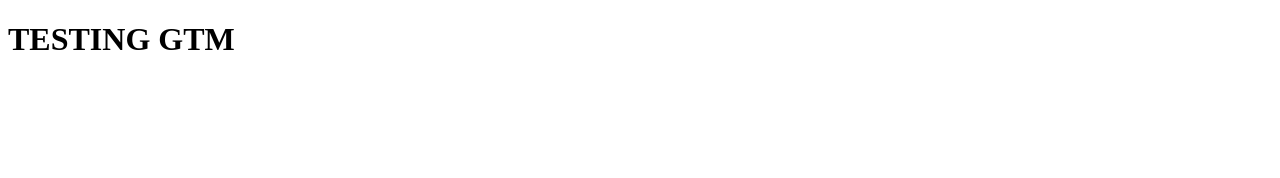
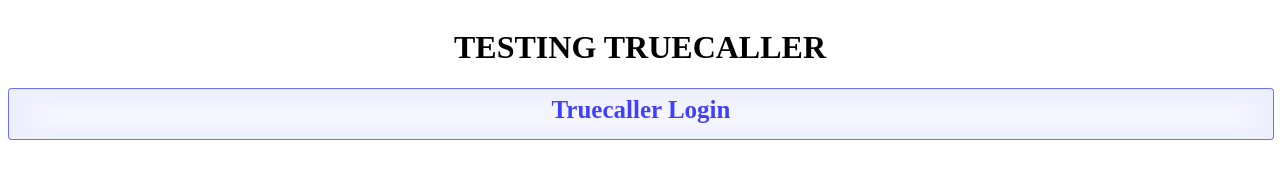
Before and after one commit to akshaymhk/akshaymhk.github.io, a plain HTML site: page index.html in a window 1280 px wide. Drawn offline with Linux system fonts and the light colour scheme.

Commit message:
truecaller test
Signed-off-by: akshaymhk <akshay.mishra@brightlifecare.com>

```diff
--- a/index.html
+++ b/index.html
@@ -2,7 +2,7 @@
 <html>
 
 <head>
-    <!-- Global site tag (gtag.js) - Google Analytics -->
+    <!-- Global site tag (gtag.js) - Google Analytics
     <script async src="https://www.googletagmanager.com/gtag/js?id=UA-126734995-1"></script>
     <script>
         window.dataLayer = window.dataLayer || [];
@@ -10,7 +10,7 @@
         gtag('js', new Date());
 
         gtag('config', 'UA-126734995-1');
-    </script>
+    </script> -->
 
     <meta charset="utf-8" />
     <meta http-equiv="X-UA-Compatible" content="IE=edge">
@@ -18,31 +18,32 @@
     <meta name="viewport" content="width=device-width, initial-scale=1">
 
     <!-- =============== -->
-    <script>
+    <!-- <script>
         dataLayer = [{
             'userName': 'akshay',
             'userType': 'new-user',
             'userID': '123456'
         }];
-    </script>
+    </script> -->
     <!-- =============== -->
 
     <!-- Google Tag Manager -->
-    <script>(function (w, d, s, l, i) {
+    <!-- <script>(function (w, d, s, l, i) {
             w[l] = w[l] || []; w[l].push({
                 'gtm.start':
                     new Date().getTime(), event: 'gtm.js'
             }); var f = d.getElementsByTagName(s)[0],
                 j = d.createElement(s), dl = l != 'dataLayer' ? '&l=' + l : ''; j.async = true; j.src =
                     'https://www.googletagmanager.com/gtm.js?id=' + i + dl; f.parentNode.insertBefore(j, f);
-        })(window, document, 'script', 'dataLayer', 'GTM-W9QXNGF');</script>
+        })(window, document, 'script', 'dataLayer', 'GTM-W9QXNGF');</script> -->
     <!-- End Google Tag Manager -->
     <link rel="stylesheet" type="text/css" media="screen" href="main.css" />
     <script src="main.js"></script>
 </head>
 
 <body>
-    <h1 onclick="console.log('i am clicked');">TESTING GTM</h1>
+    <h1 class="page-heading">TESTING TRUECALLER</h1>
+    <div class="press-me-button" onclick="openDeepLink();">Truecaller Login</div>
 </body>
 
 </html>
--- a/main.css
+++ b/main.css
@@ -0,0 +1,21 @@
+
+.page-heading{
+    width: 100%;
+    float: left;
+    text-align: center;
+}
+
+.press-me-button{
+    float: left;
+    width: 100%;
+    height: 50px;
+    color: #0000ffbd;
+    background: #ffffff;
+    font-weight: 600;
+    font-size: 25px;
+    text-align: center;
+    line-height: 1.7;
+    border: 1px solid #0000ff8f;
+    border-radius: 4px;
+    box-shadow: inset 2px 2px 20px 20px #0017e812;
+}
--- a/main.js
+++ b/main.js
@@ -0,0 +1,17 @@
+function openDeepLink() {
+    console.log("CHECKING TRUECALLER INSTALLED OR NOT");
+    var wnd = window.open("truecallersdk://truesdk/web_verify?requestNonce=1234567890&partnerKey=vq25E27e4ed092bc646d3aefe1e3fc4810248&partnerName=AKMTC&lang=en&title=login");
+    setTimeout(function () {
+        if (wnd.location.href === 'about:blank') {
+            // Truecaller app not present on the device and you redirect the user
+            // to your alternate verification page
+            wnd.close();
+            alert("TRUECALLER NOT INSTALLED");
+        } else {
+            // Truecaller app present on the device and the profile overlay opens
+            // The user clicks on verify and you'll receive the user's access token to fetch the profile on
+            // your callback URL - post which, you can refresh the session at your frontend and complete the user verification
+            alert("TRUECALLER INSTALLED");
+        }
+    }, 200)
+}
```
